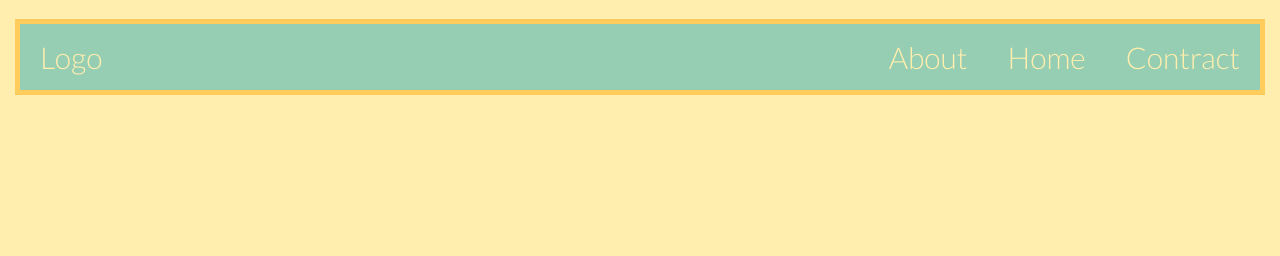
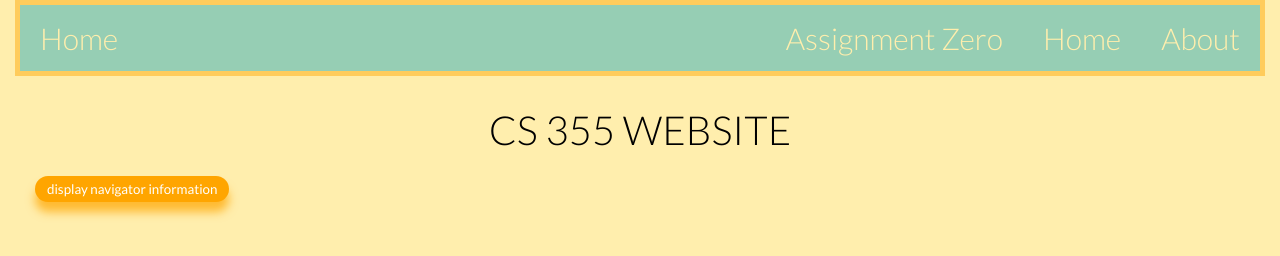
Before and after one commit to lazerta/courseWeb, a plain HTML site: page index.html in a window 1280 px wide. Drawn offline with Linux system fonts and the light colour scheme.

Commit message:
assignment 0 added

```diff
--- a/index.css
+++ b/index.css
@@ -3,6 +3,11 @@
     padding: 0;
     margin: 0;
     box-sizing: inherit;
+}
+
+html,
+body {
+    height: 100vh;
 }
 
 html {
@@ -14,7 +19,7 @@ body {
     background-color: #ffeead;
     margin: 0 1.5rem;
     font-family: Lato;
-
+    background-image: url()
 }
 
 .nav-bar {
@@ -52,6 +57,53 @@ body {
 }
 
 .nav-hidden {
-    visibility: hidden;
-    text-align: right;
+    display: none;
 }
+
+.fas {
+    font-size: 5rem;
+    cursor: pointer;
+}
+
+.ds {
+    display: none;
+}
+
+/* head */
+
+.main-section {
+    margin-top: 3rem;
+    margin-bottom: 2rem;
+}
+
+.main-header {
+    text-align: center;
+    text-transform: uppercase;
+    font-size: 4rem;
+    font-weight: 300;
+}
+
+.display {
+    min-height: 3rem;
+    min-width: 3rem;
+}
+
+button {
+    font-family: inherit;
+    padding: 0.3rem 1rem;
+    border-radius: 12rem;
+    background-color: orange;
+    color: #fff;
+    outline: none;
+    border: 2px solid rgba(255, 166, 0, 0.719);
+    box-shadow: 0 1rem 1rem rgba(255, 166, 0, 0.719);
+    transform: translateY(2px);
+    margin: 20px;
+}
+
+button:active,
+button:hover {
+    box-shadow: 0 0.5rem 0.5rem rgba(255, 166, 0, 0.719);
+    transform: translateY(4px);
+
+}
--- a/index.html
+++ b/index.html
@@ -30,21 +30,23 @@
 
 <body>
     <nav class="heading-nav">
+
         <div class="nav-hidden ">
-            <i class="fas fa-bars"></i></div>
-        <ul class="nav-bar">
+            <i class="fas fa-bars"></i>
+        </div>
+        <ul class="nav-bar   ">
 
             <li class="nav-item logo">
                 <a
                     href="#"
                     class="nav-link"
-                >Logo</a>
+                >Home</a>
             </li>
             <li class="nav-item">
                 <a
-                    href="#"
+                    href="assignment1.html"
                     class="nav-link"
-                >About</a>
+                >Assignment Zero</a>
             </li>
 
             <li class="nav-item">
@@ -57,10 +59,23 @@
                 <a
                     href="#"
                     class="nav-link"
-                >Contract</a>
+                >about</a>
             </li>
         </ul>
     </nav>
+
+
+    <main >
+        <section class="main-section">
+          <h1 class="main-header">cs 355 website </h1>
+          <div class="display-section">
+         <button id="getInfo">display navigator information</button>
+        <p class="display">
+        </p>
+        </div>
+
+        </section>
+    </main>
     <script src="index.js"></script>
 </body>
 
--- a/index.js
+++ b/index.js
@@ -1,2 +1,18 @@
+let bar = document.querySelector(".fa-bars");
+let nav = document.querySelector(".nav-bar");
+let info = document.getElementById("getInfo");
+let display = document.querySelector('.display');
 
-// kmap
+info.addEventListener('click',() => {
+    if(display.innerHTML === ""){
+        display.innerHTML = navigator.appName;
+    }else {
+        display.innerHTML = "";
+    }
+});
+
+
+bar.addEventListener("click", function() {
+ nav.classList.toggle('ds');
+
+});
--- a/queries.css
+++ b/queries.css
@@ -2,17 +2,17 @@
     .logo {
         margin: 0;
     }
-    .nav-bar {
+     .nav-bar {
         visibility: visible;
         flex-direction: column;
         text-align: center;
 
     }
     .nav-hidden {
-        visibility: hidden;
+        display:inline-block;
+
     }
-    .fas {
-        font-size: 5rem;
-        cursor: pointer;
-    }
+
+
+
 }
```
Also changed, not shown: assignment1.html (added, +12 -0 lines), try.html (added, +12 -0 lines).
